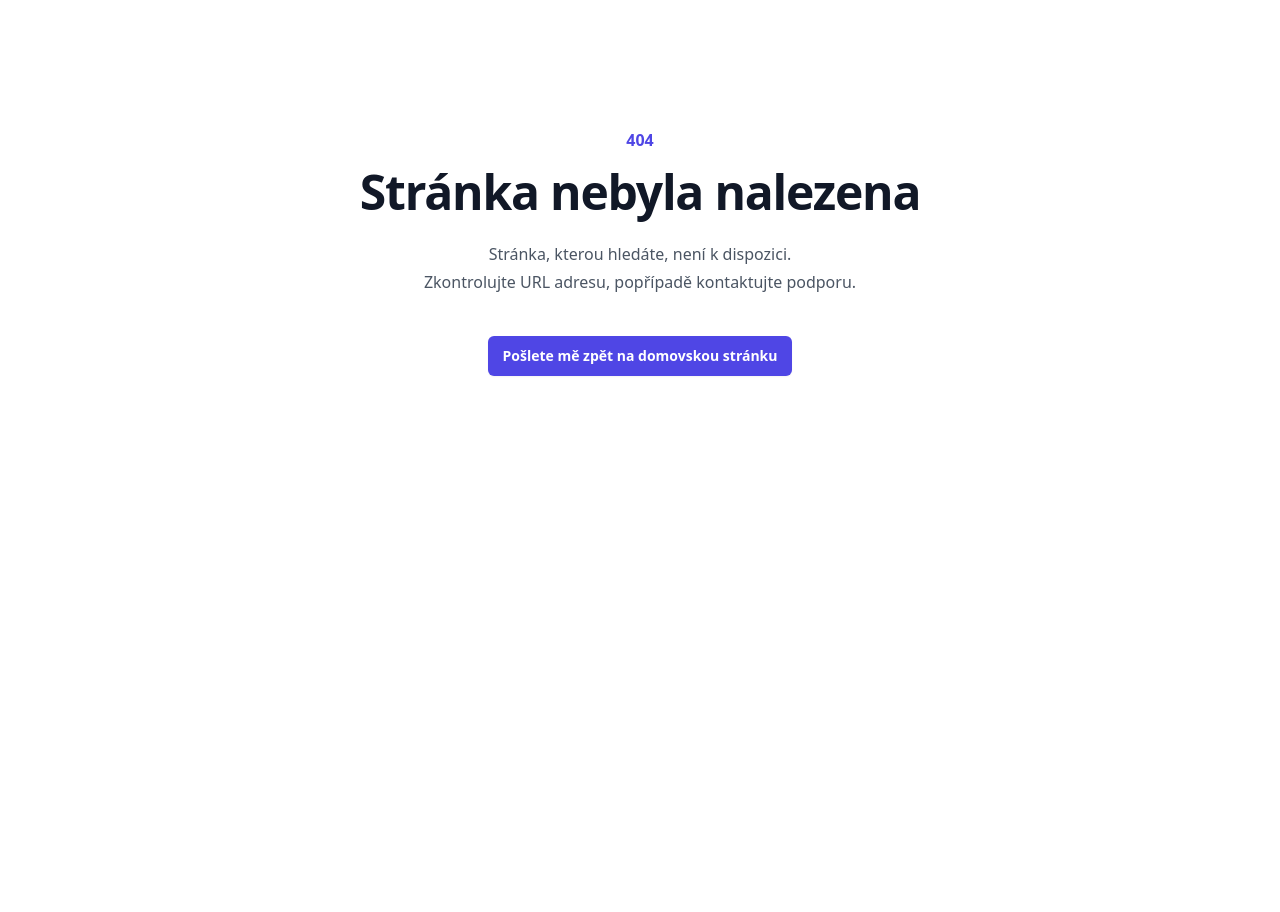
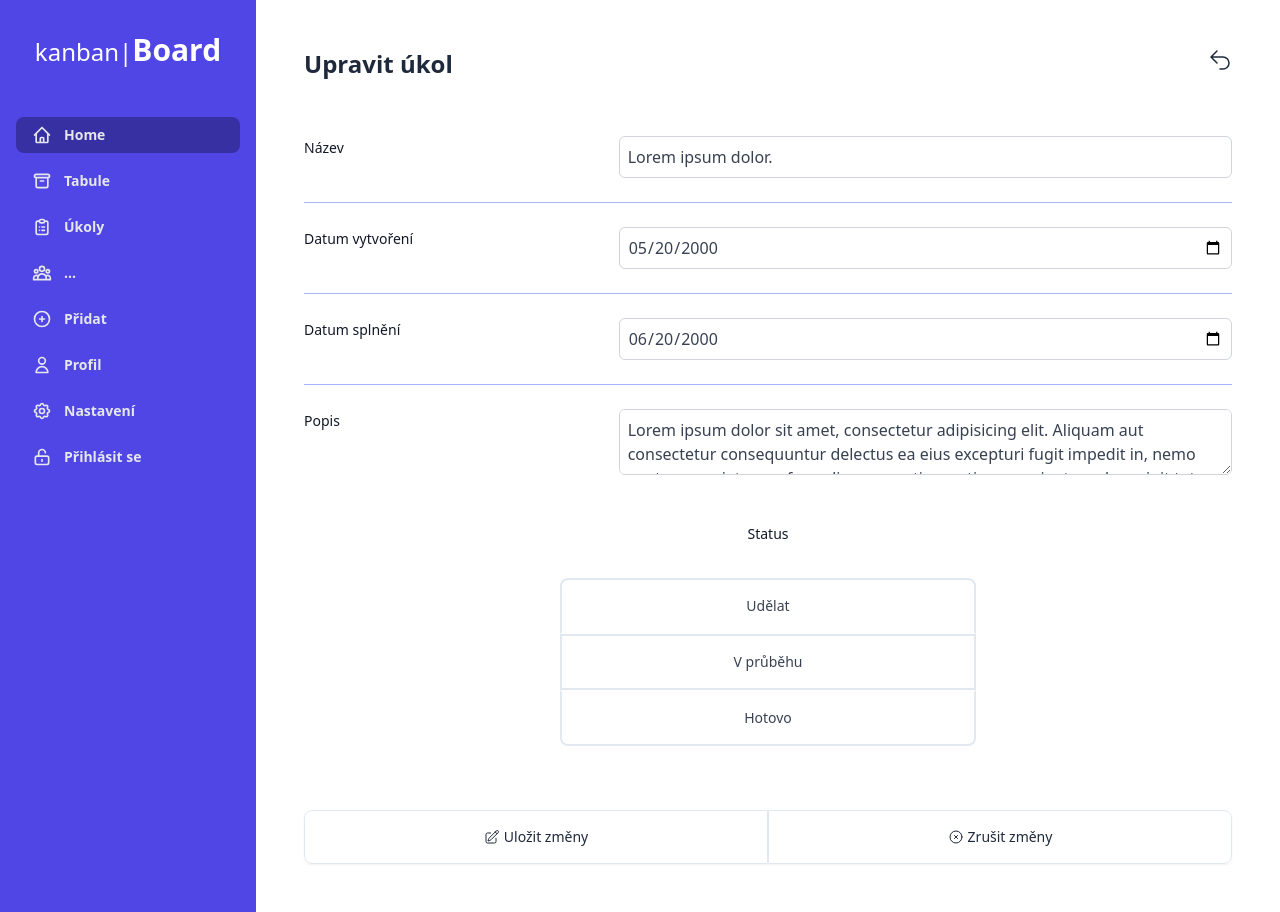
Before and after one commit to jelinekjakub/KanbanBoard, a Flask app: page /task/edit in a window 1280 px wide. Before the commit the page ends 376 px from the top, so only its background shows below. Run offline with Flask 3, Linux system fonts and the light colour scheme; some libraries are stand-ins or nearby versions.

Commit message:
edit, show task

```diff
--- /dev/null
+++ b/app/models.py
@@ -0,0 +1 @@
+# sqlalchemy mysql db
--- a/app/routes.py
+++ b/app/routes.py
@@ -30,5 +30,12 @@ def board():
 
 
 @app.route('/task')
-def task():
-    return render_template('task.html')
+def task_show():
+    # id
+    return render_template('task/show.html')
+
+
+@app.route('/task/edit')
+def task_edit():
+    # id
+    return render_template('task/edit.html')
--- /dev/null
+++ b/app/templates/task/edit.html
@@ -0,0 +1,87 @@
+{% extends "layouts/default.html" %}
+
+{% block title %}Upravit úkol{% endblock %}
+{% block content %}
+<main class="flex bg-white p-12 w-full text-slate-800 relative">
+    <a href="#" class="flex-none absolute top-0 right-0 pr-12 pt-12">
+        <svg xmlns="http://www.w3.org/2000/svg" fill="none" viewBox="0 0 24 24" stroke-width="1.5" stroke="currentColor" class="size-6">
+            <path stroke-linecap="round" stroke-linejoin="round" d="M9 15 3 9m0 0 6-6M3 9h12a6 6 0 0 1 0 12h-3" />
+        </svg>
+    </a>
+    <div class="w-full">
+        <h1 class="text-2xl mb-8 font-semibold">Upravit úkol</h1>
+        <form action="" method="POST">
+            <div class="mt-6">
+                <dl class="divide-y divide-indigo-300">
+                    <div class="px-4 py-6 sm:grid sm:grid-cols-3 sm:gap-4 sm:px-0">
+                        <dt class="text-sm font-medium leading-6 text-gray-900">Název</dt>
+                        <dd class="mt-1 text-sm leading-6 text-gray-700 sm:col-span-2 sm:mt-0">
+                            <input type="text" name="title" value="Lorem ipsum dolor." class="w-full border border-gray-300 p-2 rounded-md" required>
+                        </dd>
+                    </div>
+                    <div class="px-4 py-6 sm:grid sm:grid-cols-3 sm:gap-4 sm:px-0">
+                        <dt class="text-sm font-medium leading-6 text-gray-900">Datum vytvoření</dt>
+                        <dd class="mt-1 text-sm leading-6 text-gray-700 sm:col-span-2 sm:mt-0">
+                            <input type="date" name="created_date" value="2000-05-20" class="w-full border border-gray-300 p-2 rounded-md" required>
+                        </dd>
+                    </div>
+                    <div class="px-4 py-6 sm:grid sm:grid-cols-3 sm:gap-4 sm:px-0">
+                        <dt class="text-sm font-medium leading-6 text-gray-900">Datum splnění</dt>
+                        <dd class="mt-1 text-sm leading-6 text-gray-700 sm:col-span-2 sm:mt-0">
+                            <input type="date" name="completion_date" value="2000-06-20" class="w-full border border-gray-300 p-2 rounded-md">
+                        </dd>
+                    </div>
+                    <div class="px-4 py-6 sm:grid sm:grid-cols-3 sm:gap-4 sm:px-0">
+                        <dt class="text-sm font-medium leading-6 text-gray-900">Popis</dt>
+                        <dd class="mt-1 text-sm leading-6 text-gray-700 sm:col-span-2 sm:mt-0">
+                            <textarea name="description" class="w-full border border-gray-300 p-2 rounded-md" required>Lorem ipsum dolor sit amet, consectetur adipisicing elit. Aliquam aut consectetur consequuntur delectus ea eius excepturi fugit impedit in, nemo nostrum pariatur perferendis praesentium ratione, sapiente sed suscipit totam vitae?</textarea>
+                        </dd>
+                    </div>
+                </dl>
+                <div class="py-4 mb-12 md:px-64 w-full grid grid-rows-1 md:grid-rows-4">
+                    <span class="text-sm font-medium leading-6 text-gray-900 text-center">Status</span>
+                    <label>
+                        <input type="radio" value="todo" class="peer hidden" name="status" required>
+                        <div class="flex justify-center text-slate-800 text-sm bg-white border border-2 cursor-pointer border-slate-200 border-b-white rounded-t-lg font-medium p-4 hover:bg-slate-100 peer-checked:border-indigo-500">
+                            <h2 class="font-base text-gray-700">Udělat</h2>
+                        </div>
+                    </label>
+
+                    <label>
+                        <input type="radio" value="progress" class="peer hidden" name="status">
+                        <div class="flex justify-center text-slate-800 text-sm bg-white border border-2 cursor-pointer border-slate-200 font-medium p-4 hover:bg-slate-100 peer-checked:border-indigo-500">
+                            <h2 class="font-base text-gray-700">V průběhu</h2>
+                        </div>
+                    </label>
+
+                    <label>
+                        <input type="radio" value="done" class="peer hidden" name="status">
+                        <div class="flex justify-center text-slate-800 text-sm bg-white border border-2 cursor-pointer border-slate-200 rounded-b-lg border-t-white font-medium p-4 hover:bg-slate-100 peer-checked:border-indigo-500">
+                            <h2 class="font-base text-gray-700">Hotovo</h2>
+                        </div>
+                    </label>
+                </div>
+                <div class="inline-flex items-center rounded-md shadow-sm w-full">
+                    <button type="submit" class="disabled:text-slate-300 flex-1 text-slate-800 hover:text-indigo-600 text-sm bg-white hover:bg-slate-100 border border-slate-200 rounded-l-lg font-medium p-4 inline-flex space-x-1 items-center justify-center">
+                        <span>
+                            <svg xmlns="http://www.w3.org/2000/svg" fill="none" viewBox="0 0 24 24" stroke-width="1.5" stroke="currentColor" class="w-4 h-4">
+                                <path stroke-linecap="round" stroke-linejoin="round" d="M16.862 4.487l1.687-1.688a1.875 1.875 0 112.652 2.652L10.582 16.07a4.5 4.5 0 01-1.897 1.13L6 18l.8-2.685a4.5 4.5 0 011.13-1.897l8.932-8.931zm0 0L19.5 7.125M18 14v4.75A2.25 2.25 0 0115.75 21H5.25A2.25 2.25 0 013 18.75V8.25A2.25 2.25 0 015.25 6H10" />
+                            </svg>
+                        </span>
+                        <span>Uložit změny</span>
+                    </button>
+                    <button type="reset" class="flex-1 text-slate-800 hover:text-red-600 text-sm bg-white hover:bg-slate-100 border border-slate-200 rounded-r-lg font-medium p-4 inline-flex space-x-1 items-center justify-center">
+                        <span>
+                            <svg xmlns="http://www.w3.org/2000/svg" fill="none" viewBox="0 0 24 24" stroke-width="1.5" stroke="currentColor" class="size-4">
+                                <path stroke-linecap="round" stroke-linejoin="round" d="m9.75 9.75 4.5 4.5m0-4.5-4.5 4.5M21 12a9 9 0 1 1-18 0 9 9 0 0 1 18 0Z" />
+                            </svg>
+
+                        </span>
+                        <span>Zrušit změny</span>
+                    </button>
+                </div>
+            </div>
+        </form>
+    </div>
+</main>
+{% endblock %}
```
Also changed, not shown: app/templates/board.html (+10 -5 lines), app/templates/task/show.html (renamed from app/templates/task.html, +21 -18 lines).
